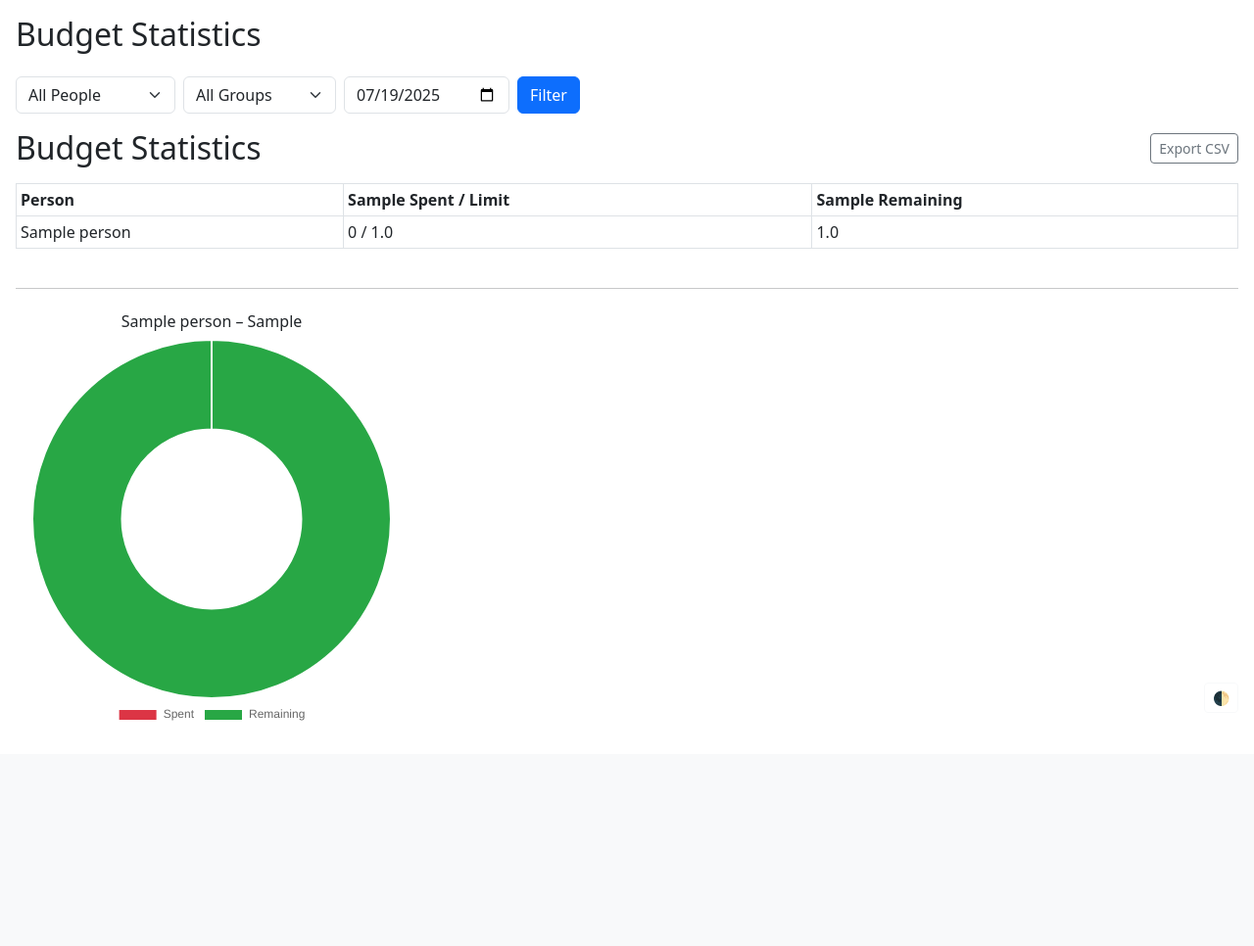
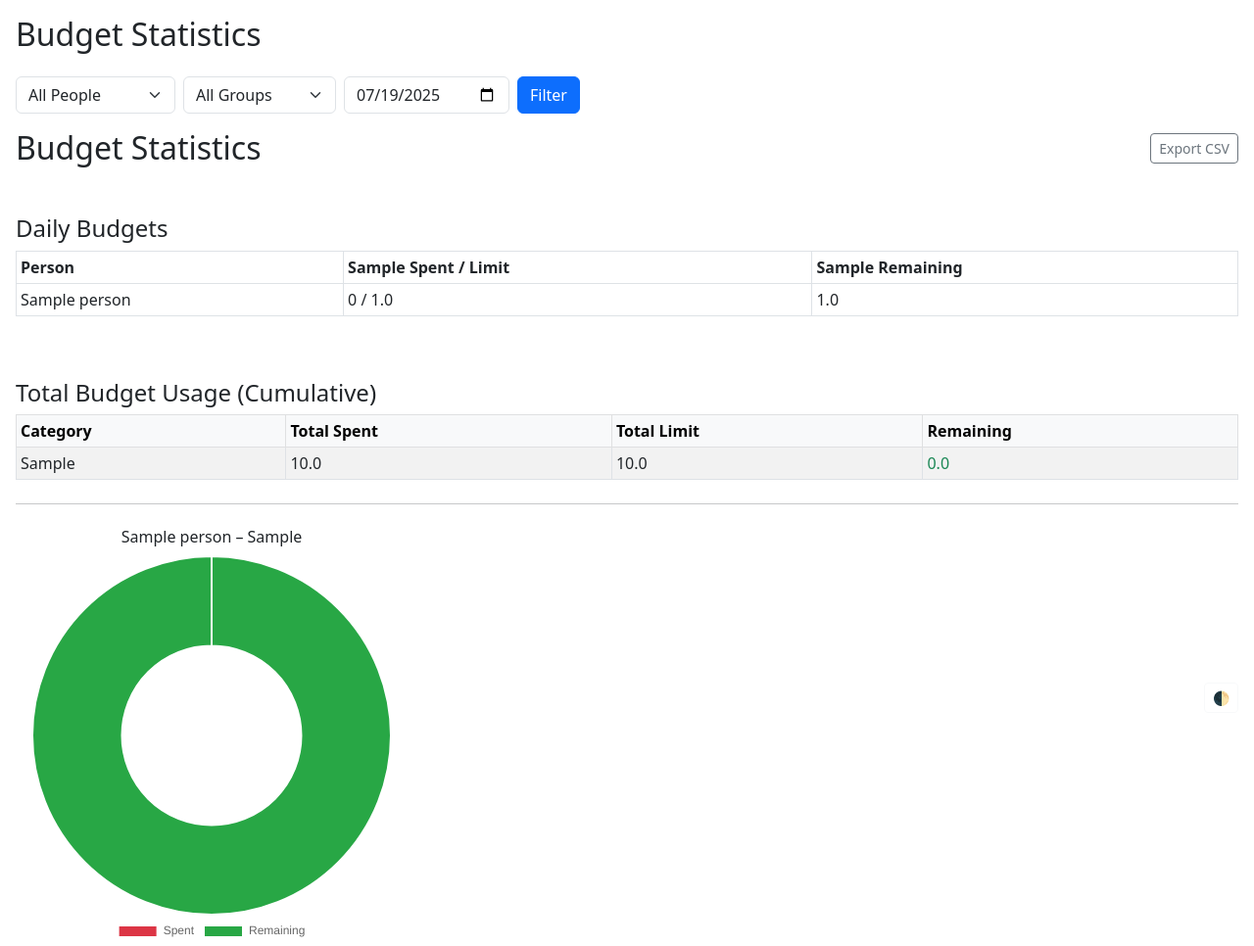
Before and after one commit to TarunB-Git/travelapp, a Flask app: page /budget-stats in a window 1280 px wide. Shown: the part 56-1022 px from the top of the page at 98% size. Before the commit the page ends 792 px from the top, so only its background shows below. Run offline with Flask 3, Linux system fonts and the light colour scheme; the visitor is signed in with stand-in values (Sample User, id 1); tables that the repository leaves empty hold one stand-in row (values such as "Sample post").

Commit message:
Update budget_stats.html

```diff
--- a/app/templates/budget_stats.html
+++ b/app/templates/budget_stats.html
@@ -26,6 +26,7 @@
   <a href="/export/budget-stats.csv" class="btn btn-outline-secondary btn-sm">Export CSV</a>
 </div>
 
+<h4 class="mt-5"> Daily Budgets </h3>
 <div class="table-responsive">
   <table class="table table-bordered table-sm">
     <thead>
@@ -53,6 +54,33 @@
   </table>
 </div>
 
+<h4 class="mt-5">Total Budget Usage (Cumulative)</h4>
+<table class="table table-bordered table-striped table-sm">
+  <thead class="table-light">
+    <tr>
+      <th>Category</th>
+      <th>Total Spent</th>
+      <th>Total Limit</th>
+      <th>Remaining</th>
+    </tr>
+  </thead>
+  <tbody>
+    {% for row in total_summary %}
+    <tr>
+      <td>{{ row.category }}</td>
+      <td>{{ row.spent }}</td>
+      <td>{{ row.limit if row.limit is not none else "∞" }}</td>
+      <td>
+        {% if row.remaining is not none %}
+          <span class="{{ 'text-danger' if row.remaining < 0 else 'text-success' }}">{{ row.remaining }}</span>
+        {% else %}
+          ∞
+        {% endif %}
+      </td>
+    </tr>
+    {% endfor %}
+  </tbody>
+</table>
 <hr class="my-4">
 
 <div class="row">
```
